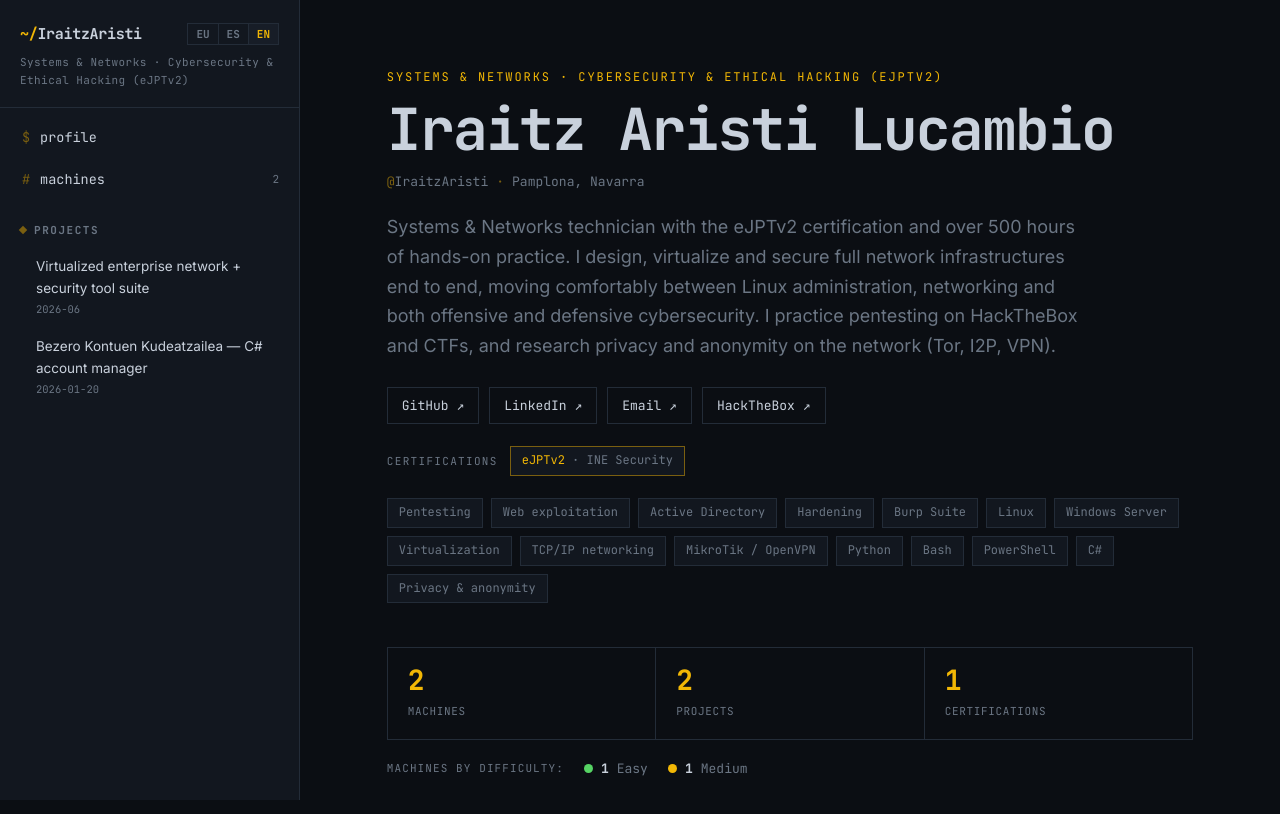
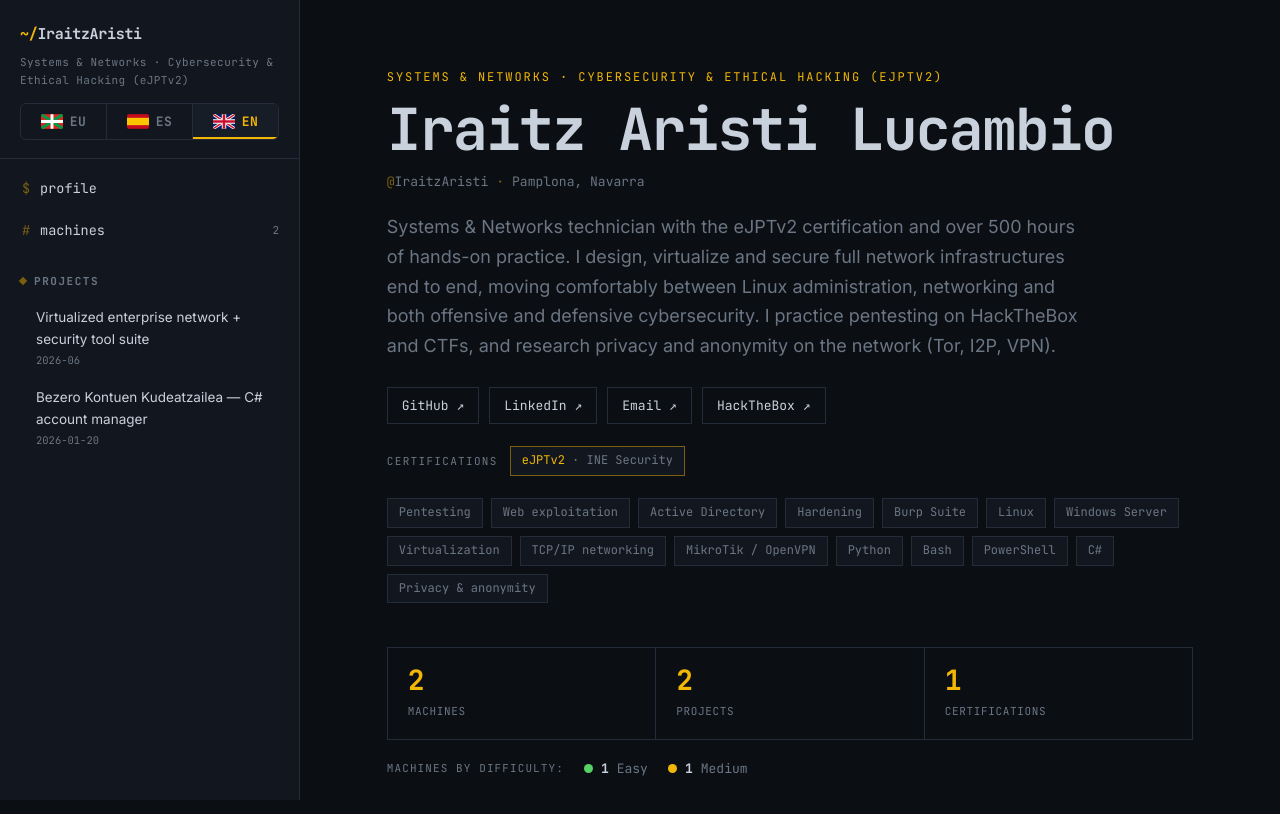
Before and after one commit to IraitzAristi/iraitzaristi.github.io, a plain HTML site: page index.html in a window 1280 px wide. Drawn offline with nearby package versions, Linux system fonts and the light colour scheme.

Commit message:
Refactor language selector and update default language

```diff
--- a/index.html
+++ b/index.html
@@ -70,13 +70,18 @@
     }
     @keyframes blink { 50% { opacity: 0; } }
     .brand .tagline { margin-top: 6px; font-size: 11px; color: var(--muted); letter-spacing: 0.04em; }
-    /* Selector de idioma */
-    .brand-top { display: flex; align-items: center; justify-content: space-between; gap: 10px; }
-    .lang-switch { display: flex; border: 1px solid var(--border); flex-shrink: 0; }
-    .lang-btn { font-family: var(--mono); font-size: 11px; font-weight: 700; padding: 3px 8px; background: transparent; border: none; color: var(--muted); cursor: pointer; }
-    .lang-btn:hover { color: var(--text); }
-    .lang-btn.active { background: var(--surface-2); color: var(--accent); }
+    /* Selector de idioma: control segmentado grande con banderas */
+    .lang-switch { display: flex; margin-top: 14px; border: 1px solid var(--border); border-radius: 6px; overflow: hidden; }
+    .lang-btn {
+      flex: 1; display: flex; align-items: center; justify-content: center; gap: 7px;
+      font-family: var(--mono); font-size: 13px; font-weight: 700; letter-spacing: 0.03em;
+      padding: 9px 6px; background: transparent; border: none; color: var(--muted); cursor: pointer;
+      transition: background 0.12s, color 0.12s;
+    }
     .lang-btn + .lang-btn { border-left: 1px solid var(--border); }
+    .lang-btn:hover { color: var(--text); background: var(--surface-2); }
+    .lang-btn .flag { width: 22px; height: 15px; border-radius: 2px; flex-shrink: 0; box-shadow: 0 0 0 1px rgba(0,0,0,0.35) inset; display: block; }
+    .lang-btn.active { background: var(--surface-2); color: var(--accent); box-shadow: inset 0 -2px 0 var(--accent); }
     /* Aviso cuando un writeup aún no está traducido */
     .doc-banner { font-family: var(--mono); font-size: 12px; color: var(--muted); border: 1px dashed var(--accent-dim); padding: 8px 12px; margin-bottom: 24px; }
 
@@ -269,15 +274,32 @@
   <div class="layout">
     <aside class="sidebar" id="sidebar">
       <div class="brand">
-        <div class="brand-top">
-          <div class="prompt"><span class="sigil">~/</span><span id="brandHandle">portfolio</span><span class="cursor"></span></div>
-          <div class="lang-switch" id="langSwitch">
-            <button class="lang-btn" data-lang="eu">EU</button>
-            <button class="lang-btn" data-lang="es">ES</button>
-            <button class="lang-btn" data-lang="en">EN</button>
-          </div>
+        <div class="prompt"><span class="sigil">~/</span><span id="brandHandle">portfolio</span><span class="cursor"></span></div>
+        <div class="tagline" id="tagline">loading…</div>
+        <div class="lang-switch" id="langSwitch" role="group" aria-label="Language">
+          <button class="lang-btn" data-lang="eu" aria-label="Euskara">
+            <svg class="flag" viewBox="0 0 30 20" aria-hidden="true">
+              <rect width="30" height="20" fill="#d52b1e"/>
+              <g stroke="#009b48" stroke-width="4"><line x1="0" y1="0" x2="30" y2="20"/><line x1="30" y1="0" x2="0" y2="20"/></g>
+              <g stroke="#fff" stroke-width="4"><line x1="15" y1="0" x2="15" y2="20"/><line x1="0" y1="10" x2="30" y2="10"/></g>
+            </svg><span>EU</span>
+          </button>
+          <button class="lang-btn" data-lang="es" aria-label="Castellano">
+            <svg class="flag" viewBox="0 0 30 20" aria-hidden="true">
+              <rect width="30" height="20" fill="#c60b1e"/>
+              <rect y="5" width="30" height="10" fill="#ffc400"/>
+            </svg><span>ES</span>
+          </button>
+          <button class="lang-btn" data-lang="en" aria-label="English">
+            <svg class="flag" viewBox="0 0 30 20" aria-hidden="true">
+              <rect width="30" height="20" fill="#012169"/>
+              <g stroke="#fff" stroke-width="4"><line x1="0" y1="0" x2="30" y2="20"/><line x1="30" y1="0" x2="0" y2="20"/></g>
+              <g stroke="#c8102e" stroke-width="2"><line x1="0" y1="0" x2="30" y2="20"/><line x1="30" y1="0" x2="0" y2="20"/></g>
+              <g stroke="#fff" stroke-width="6"><line x1="15" y1="0" x2="15" y2="20"/><line x1="0" y1="10" x2="30" y2="10"/></g>
+              <g stroke="#c8102e" stroke-width="3.5"><line x1="15" y1="0" x2="15" y2="20"/><line x1="0" y1="10" x2="30" y2="10"/></g>
+            </svg><span>EN</span>
+          </button>
         </div>
-        <div class="tagline" id="tagline">cargando…</div>
       </div>
       <nav id="nav"></nav>
     </aside>
@@ -330,8 +352,8 @@
        el HTML del selector, y su versión a los campos {eu,es,en} del JSON.
        ================================================================ */
     const LANGS = ['eu', 'es', 'en'];
-    const DEFAULT_LANG = 'es';   // idioma base de los .md sin traducir
-    let lang = 'es';
+    let DEFAULT_LANG = 'en';   // idioma base/canónico (se ajusta desde el JSON)
+    let lang = 'en';
 
     const I18N = {
       eu: {
@@ -410,11 +432,12 @@
     }
 
     function initLang() {
+      if (data.defaultLang && LANGS.includes(data.defaultLang)) DEFAULT_LANG = data.defaultLang;
       let l = null;
       try { l = localStorage.getItem('lang'); } catch (e) {}
       if (!LANGS.includes(l)) {
         const nav0 = (navigator.language || '').slice(0, 2).toLowerCase();
-        l = LANGS.includes(nav0) ? nav0 : (data.defaultLang || DEFAULT_LANG);
+        l = LANGS.includes(nav0) ? nav0 : DEFAULT_LANG;
       }
       lang = LANGS.includes(l) ? l : DEFAULT_LANG;
     }
```
